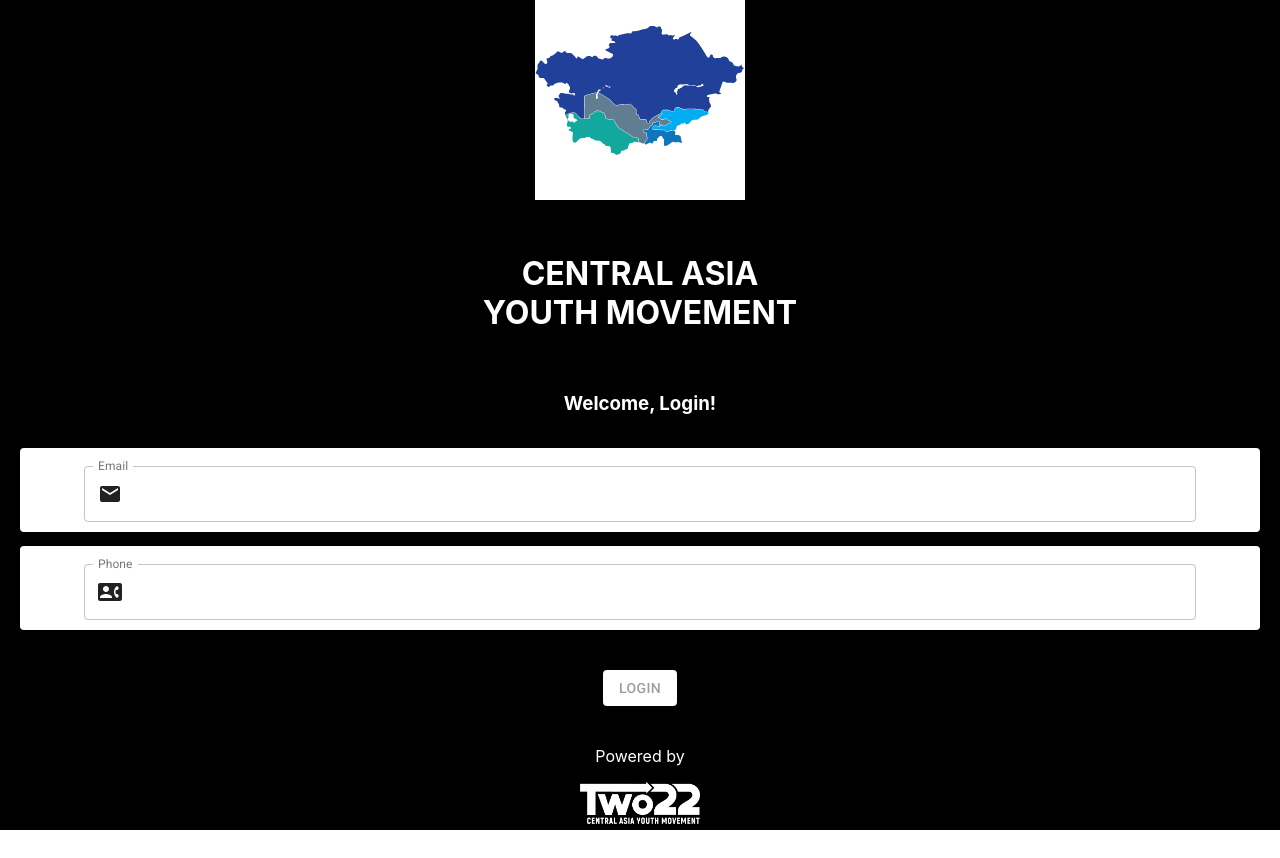
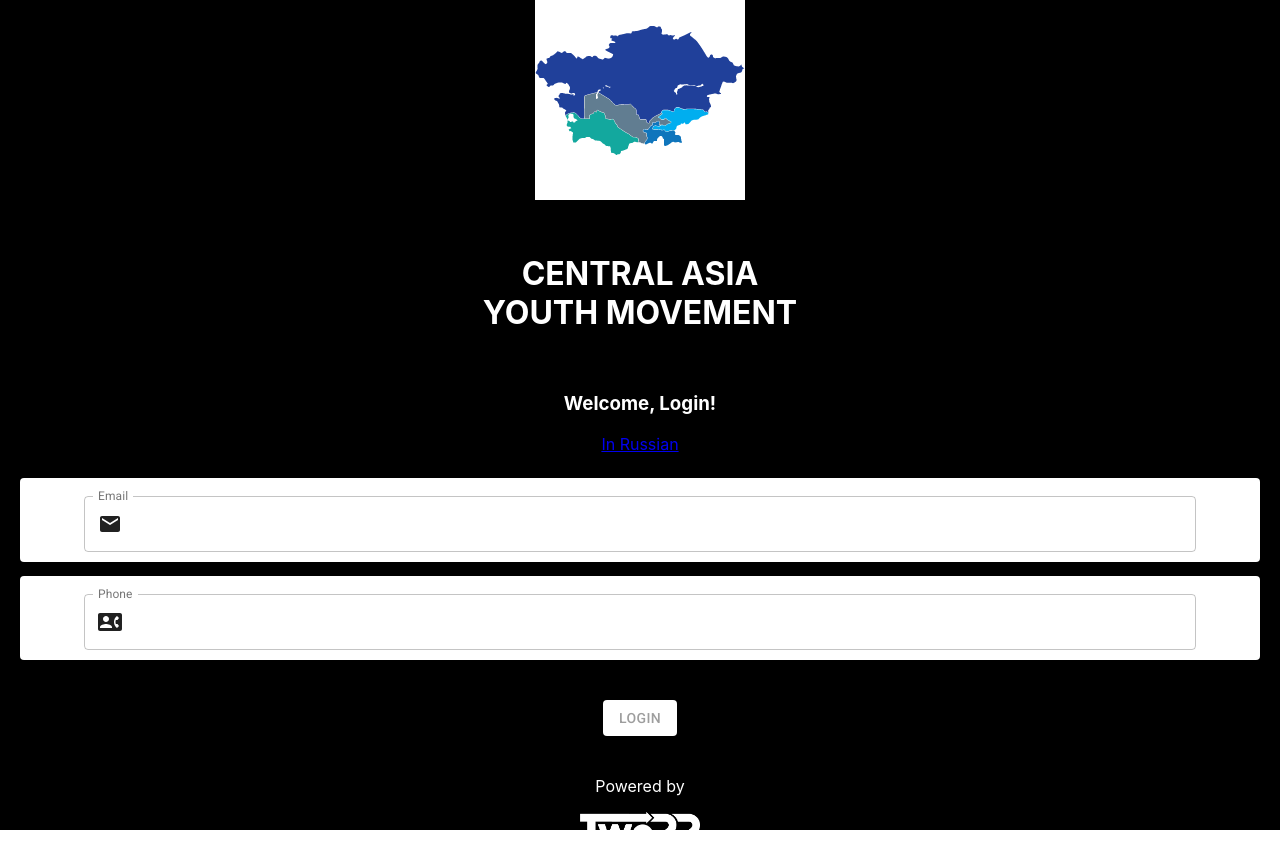
Before and after one commit to OneHopeInc/two22, a React (Create React App) app: page /prayer in a window 1280 px wide. Before the commit the page ends 830 px from the top, so only its background shows below. Built offline with nearby package versions, Linux system fonts and the light colour scheme.

Commit message:
added russian Link

```diff
--- a/src/Components/Layout.js
+++ b/src/Components/Layout.js
@@ -43,6 +43,10 @@
     window.location.reload()
   }
 
+  function handleTranslate() {
+    window.location.assign('https://caym.netlify.com')
+  }
+
   return (
     <MuiThemeProvider theme={Theme}>
       <div className="Layout">
@@ -66,6 +70,7 @@
                 onClose={handleClose}
               >
                 <MenuItem onClick={handleLogout}>Logout</MenuItem>
+                <MenuItem onClick={handleTranslate}>Russian</MenuItem>
               </Menu>
               <Typography variant="h6" className={classes.title}>
                 CAYM
--- a/src/LogIn.js
+++ b/src/LogIn.js
@@ -117,6 +117,11 @@
             ''
           )}
 
+          <a href="https://caym.netlify.com" className="custom-link">
+            {' '}
+            In Russian
+          </a>
+
           <form className={classes.container} noValidate>
             <Paper className={classes.root}>
               <TextField
```
